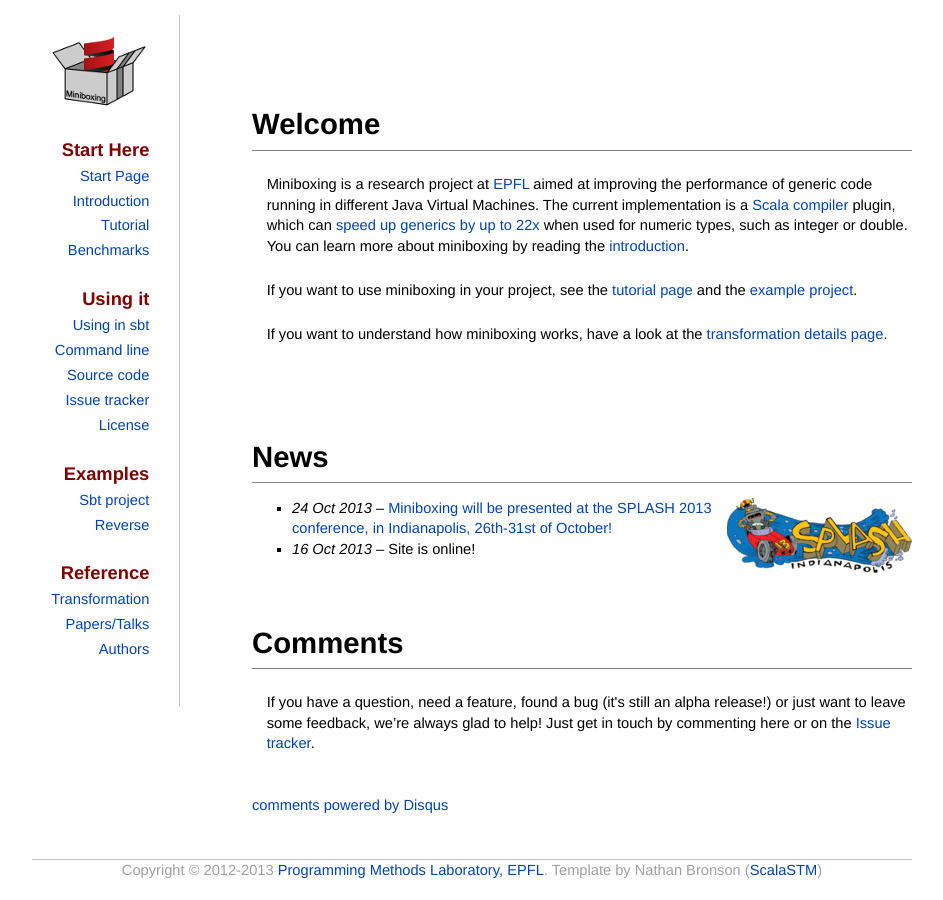
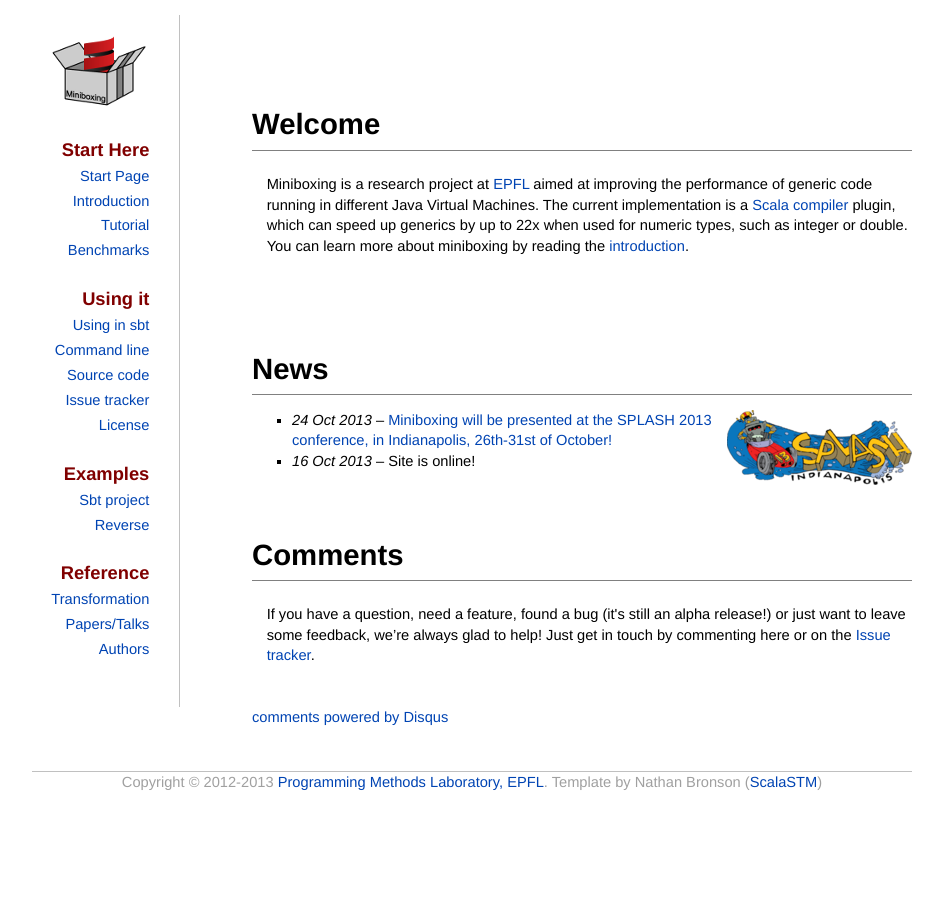
Before and after one commit to miniboxing/miniboxing.github.io, a Jekyll site: the page built from index.md, in a window 1280 px wide. Shown: the whole page, without its empty margins (168-1111 px from the left). Built offline with Jekyll 4.4.1, drawn with Linux system fonts in a browser that asks for light colours; comment, search, counter and statistics services are not loaded.

Commit message:
Fixed landing page

```diff
--- a/index.md
+++ b/index.md
@@ -4,11 +4,7 @@
 short_title: Welcome
 ---
 
-Miniboxing is a research project at [EPFL](http://lamp.epfl.ch) aimed at improving the performance of generic code running in different Java Virtual Machines. The current implementation is a [Scala compiler](scala-lang.org) plugin, which can [speed up generics by up to 22x](benchmarks.html) when used for numeric types, such as integer or double. You can learn more about miniboxing by reading the [introduction](intro.html).
-
-If you want to use miniboxing in your project, see the [tutorial page](tutorial.html) and the [example project](example.html).
-
-If you want to understand how miniboxing works, have a look at the [transformation details page](transformation.html).
+Miniboxing is a research project at [EPFL](http://lamp.epfl.ch) aimed at improving the performance of generic code running in different Java Virtual Machines. The current implementation is a [Scala compiler](http://scala-lang.org) plugin, which can speed up generics by up to 22x when used for numeric types, such as integer or double. You can learn more about miniboxing by reading the [introduction](intro.html).
 
 <br/>
 
```
